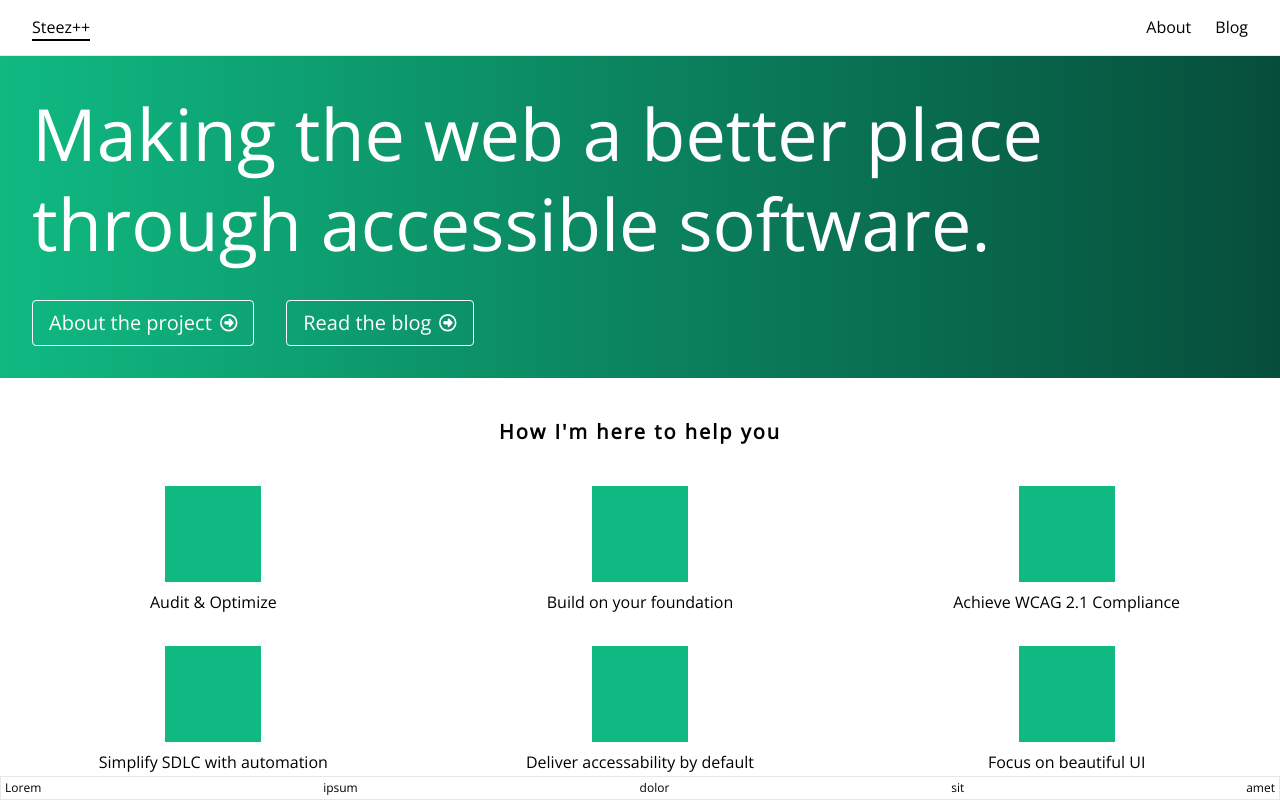
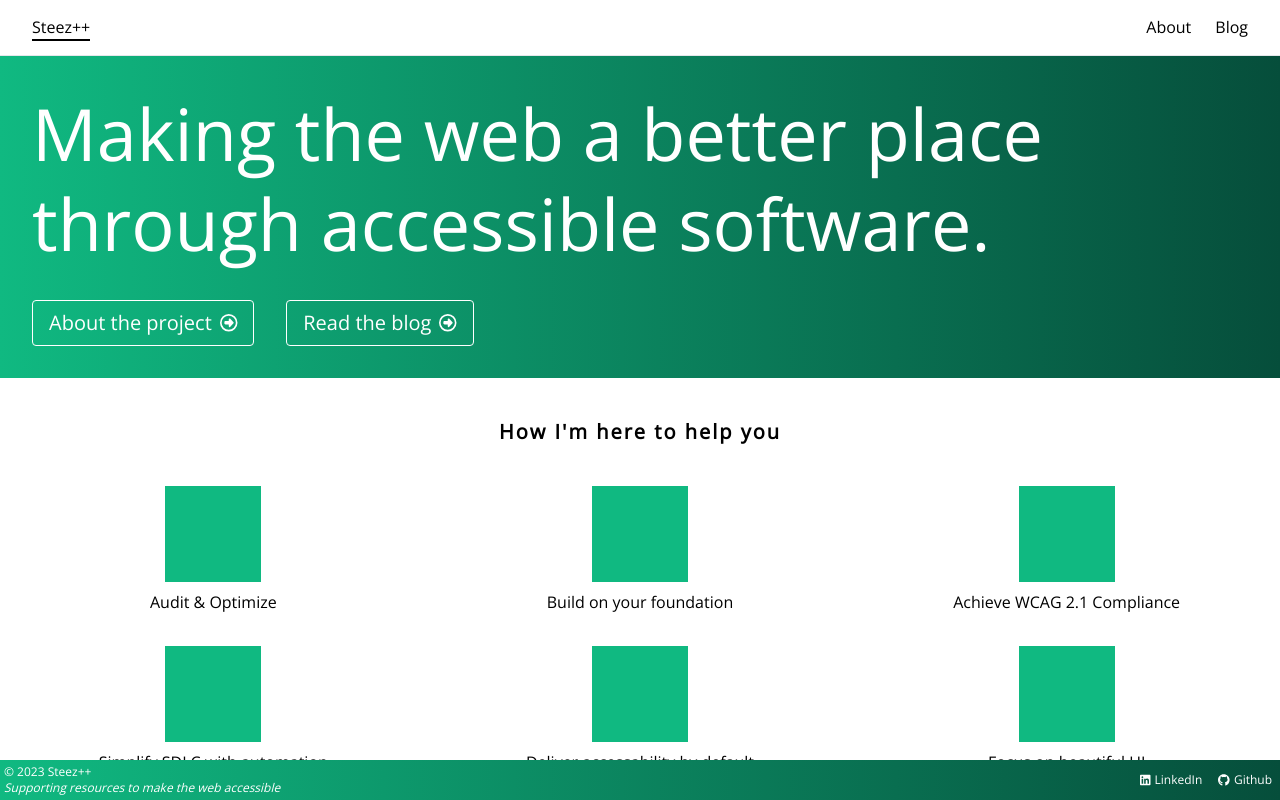
Before and after one commit to steezplusplus/Accessible-Web-Components, a Next.js app: page / in a window 1280 px wide. Built offline with nearby package versions, Linux system fonts and the light colour scheme.

Commit message:
feat: Do some work on the footer

```diff
--- a/app/_components/footer/Footer.tsx
+++ b/app/_components/footer/Footer.tsx
@@ -1,23 +1,40 @@
-// TODO Add links to linkedin, github.
-// TODO Add button that scrolls to top.
+import Link from 'next/link';
+import { FontAwesomeIcon } from '@fortawesome/react-fontawesome';
+import { faLinkedin, faGithub } from '@fortawesome/free-brands-svg-icons';
+
+const LinkedInURL = new URL('https://www.linkedin.com/in/jesse-bp/');
+const GithubURL = new URL('https://github.com/steezplusplus');
+
 export function Footer() {
   return (
-    <ul className="flex h-full items-center justify-between border border-solid px-1 text-xs">
+    <div className="flex h-full bg-gradient-to-r from-emerald-500 to-emerald-900">
+      <ul className="flex h-full flex-col p-1 text-xs text-white">
         <li>
-        <p>Lorem</p>
+          <p>
+            &copy; {new Date().getFullYear()} Steez++
+          </p>
         </li>
         <li>
-        <p>ipsum</p>
+          <p>
+            <i>Supporting resources to make the web accessible</i>
+          </p>
+        </li>
+      </ul>
+
+      <ul className="ml-auto flex items-center gap-x-4 pr-2 text-white">
+        <li>
+          <p className="flex items-center gap-x-1 text-xs hover:underline">
+            <FontAwesomeIcon icon={faLinkedin} />
+            <Link href={LinkedInURL}>LinkedIn</Link>
+          </p>
         </li>
         <li>
-        <p>dolor</p>
-      </li>
-      <li>
-        <p>sit</p>
-      </li>
-      <li>
-        <p>amet</p>
+          <p className="flex items-center gap-x-1 text-xs hover:underline">
+            <FontAwesomeIcon icon={faGithub} />
+            <Link href={GithubURL}>Github</Link>
+          </p>
         </li>
       </ul>
+    </div >
   );
 }
--- a/app/_styles/layout.module.css
+++ b/app/_styles/layout.module.css
@@ -3,7 +3,7 @@
   grid-template:
     "navbar" 3.5rem
     "main" 1fr
-    "footer" 1.5rem;
+    "footer" 2.5rem;
 }
 
 .layout > navbar {
```
Also changed, not shown: TODO.txt. Lines whose indentation alone changed are shown as unchanged.
